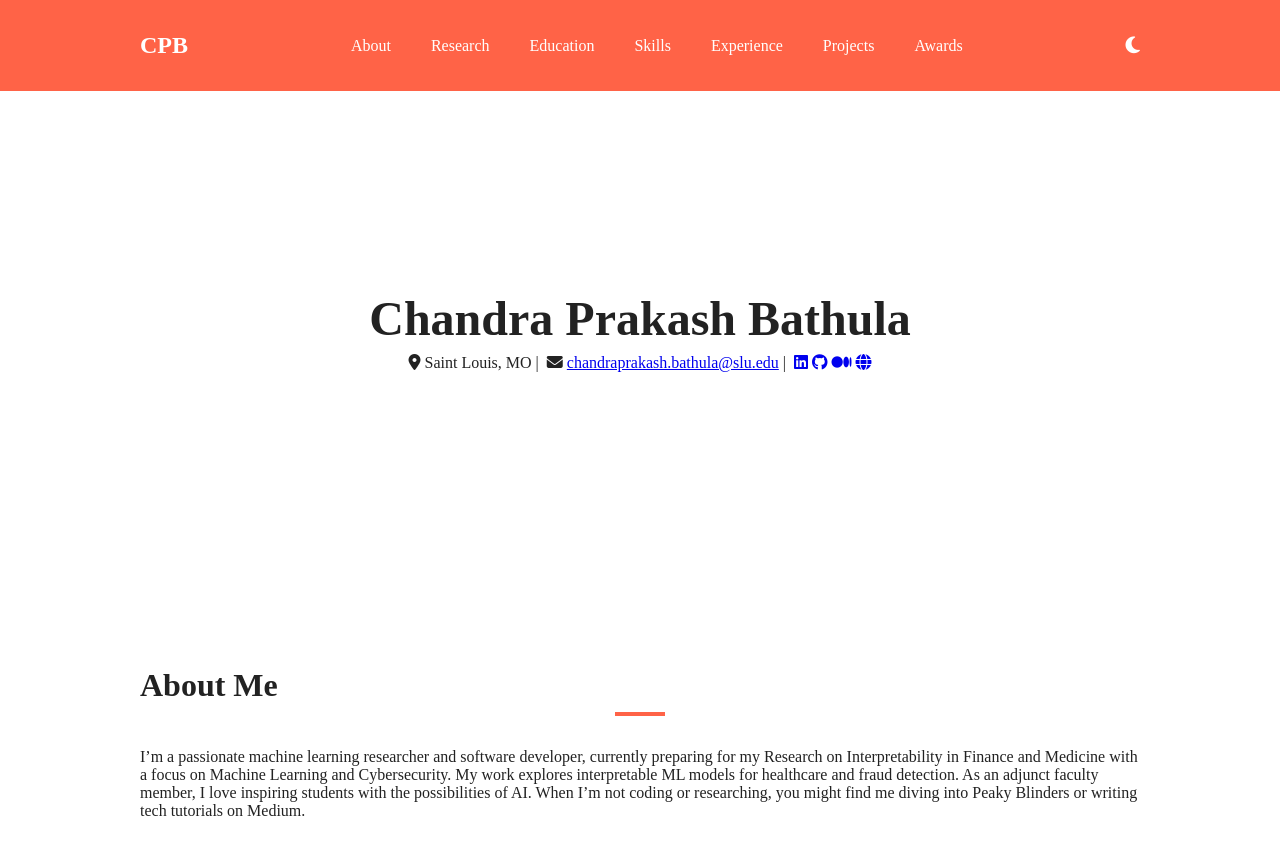
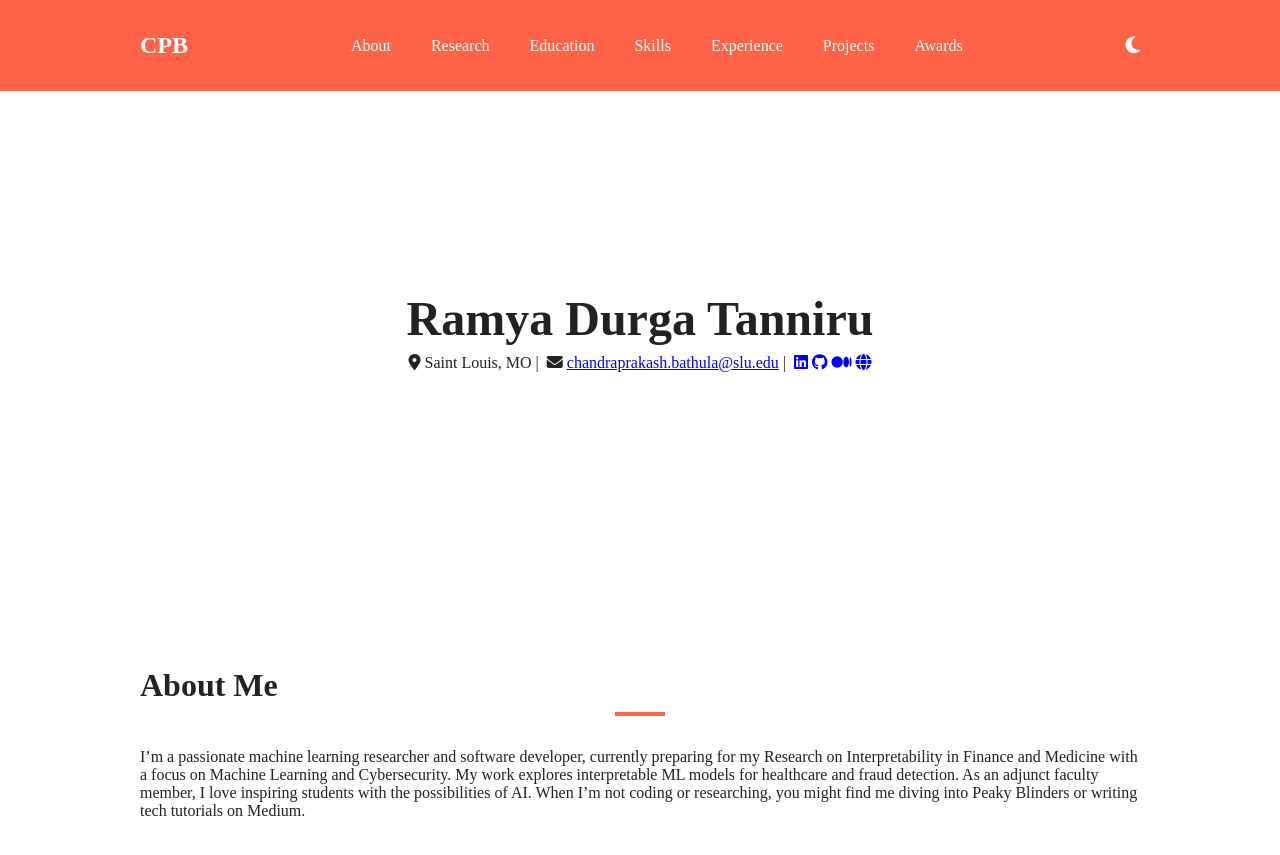
Before and after one commit to rtanniru/ads-rd, a plain HTML site: page index.html in a window 1280 px wide. Shown: the top 855 px of the page. Drawn offline with nearby package versions, Linux system fonts and the light colour scheme; a small style sheet from the web is missing.

Commit message:
Update index page with name

```diff
--- a/index.html
+++ b/index.html
@@ -6,7 +6,7 @@
     name="viewport"
     content="width=device-width, initial-scale=1, viewport-fit=cover"
   />
-  <title>Chandra Prakash Bathula | Resume</title>
+  <title>Ramya Durga Tanniru | Resume</title>
 
   <!-- AOS (Animate On Scroll) -->
   <link
@@ -47,7 +47,7 @@
   <!-- HERO -->
   <header id="hero">
     <div class="container hero-content" data-aos="fade-down">
-      <h1>Chandra Prakash Bathula</h1>
+      <h1>Ramya Durga Tanniru</h1>
       <p class="contact-line">
         <i class="fas fa-map-marker-alt"></i> Saint Louis, MO |
         <i class="fas fa-envelope"></i>
```
